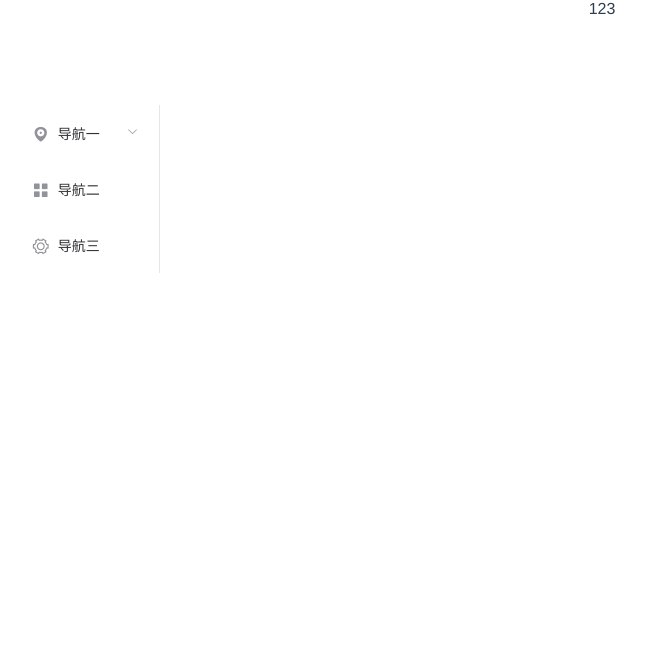
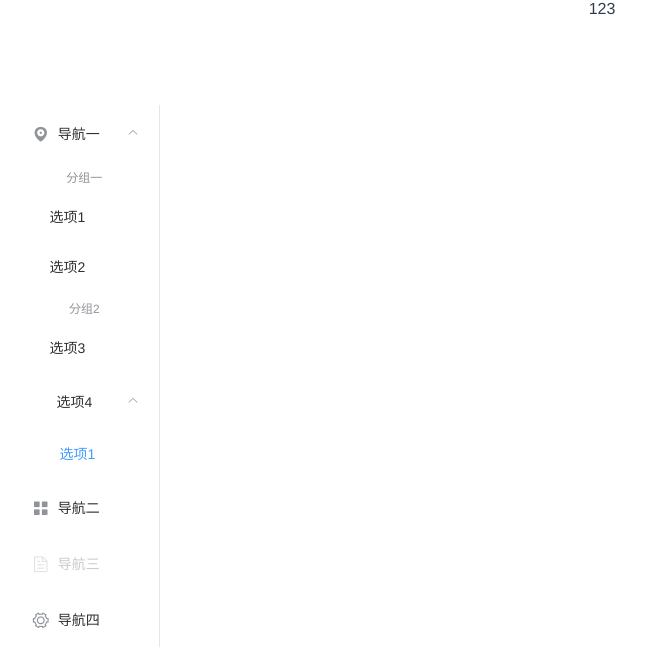
Before and after one commit to fracong/myVue, a Vue app: page /index in a window 1280 px wide. Shown: the top 666 px of the page, without its empty margins (38-684 px from the left). Built offline with nearby package versions, Linux system fonts and the light colour scheme.

Commit message:
左侧导航提交

```diff
--- a/src/components/public/index/left/Left.vue
+++ b/src/components/public/index/left/Left.vue
@@ -1,31 +1,36 @@
 <template>
   <el-row class="tac">
     <el-col :span="12">
-      <el-menu default-active="2" class="el-menu-vertical-demo" @open="handleOpen" @close="handleClose" >
+      <el-menu default-active="1-4-1" class="el-menu-vertical-demo" @open="handleOpen" @close="handleClose" :collapse="isCollapse">
         <el-submenu index="1">
           <template slot="title">
             <i class="el-icon-location"></i>
-            <span>导航一</span>
+            <span slot="title">导航一</span>
           </template>
-          <!--<el-menu-item-group>
-            <el-menu-item index="1-1">选项1</el-menu-item>
+          <el-menu-item-group>
+            <span slot="title">分组一</span>
+            <el-menu-item index="1-1" @click="goTo('/fracong')">选项1</el-menu-item>
             <el-menu-item index="1-2">选项2</el-menu-item>
           </el-menu-item-group>
           <el-menu-item-group title="分组2">
             <el-menu-item index="1-3">选项3</el-menu-item>
-          </el-menu-item-group>-->
+          </el-menu-item-group>
           <el-submenu index="1-4">
-            <template slot="title">选项4</template>
+            <span slot="title">选项4</span>
             <el-menu-item index="1-4-1">选项1</el-menu-item>
           </el-submenu>
         </el-submenu>
-        <el-menu-item index="/demo" @click="goTo('/demo')">
+        <el-menu-item index="2">
           <i class="el-icon-menu"></i>
           <span slot="title">导航二</span>
         </el-menu-item>
-        <el-menu-item index="/index" @click="goTo('/index')">
+        <el-menu-item index="3" disabled>
+          <i class="el-icon-document"></i>
+          <span slot="title">导航三</span>
+        </el-menu-item>
+        <el-menu-item index="4">
           <i class="el-icon-setting"></i>
-          <span slot="title">导航三</span>
+          <span slot="title">导航四</span>
         </el-menu-item>
       </el-menu>
     </el-col>
```
